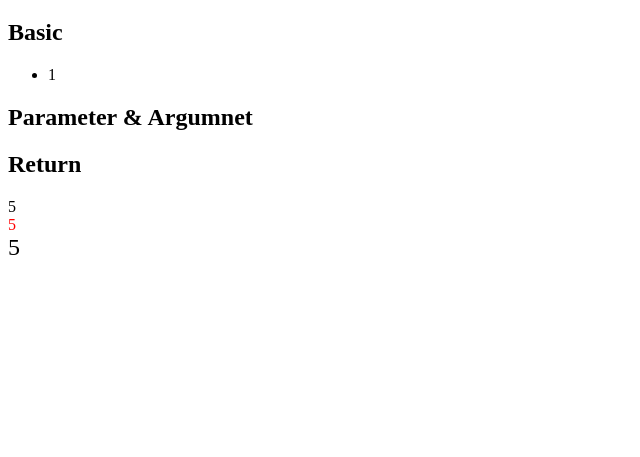
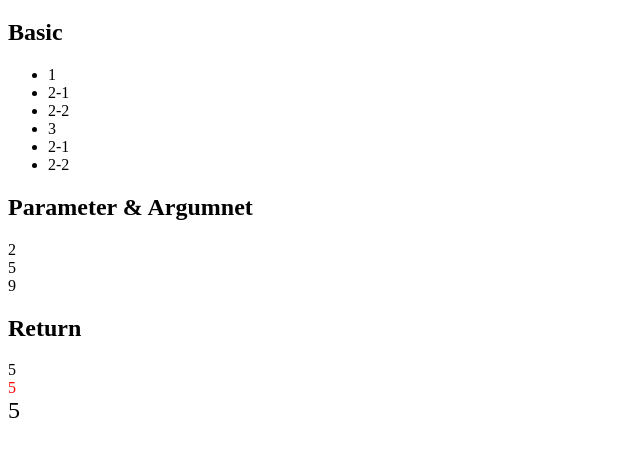
Before and after one commit to JunseoKim0103/javascript, a plain HTML site: page demo8.html in a window 1280 px wide. Shown: the part 61-518 px from the top of the page, without its empty margins (0-640 px from the left). Drawn offline with Linux system fonts and the light colour scheme.

Commit message:
Create demo8.html

```diff
--- a/demo8.html
+++ b/demo8.html
@@ -14,17 +14,17 @@
                     document.write('<li>2-2</li>');
                 }
                 document.write('<li>1</li>');
-                two();
+                Two();
                 document.write('<li>3</li>');
-                two();
+                Two();
             </script>
         </ul>
     <h2>Parameter & Argumnet</h2>
     <script>
-        function OnePlusOne(){
+        function OPO(){
             document.write(1+1+'<br>');
         }
-        onePlusone();
+        OPO();
 
         function sum(left, right){
             document.write(left+right+'<br>');
```
